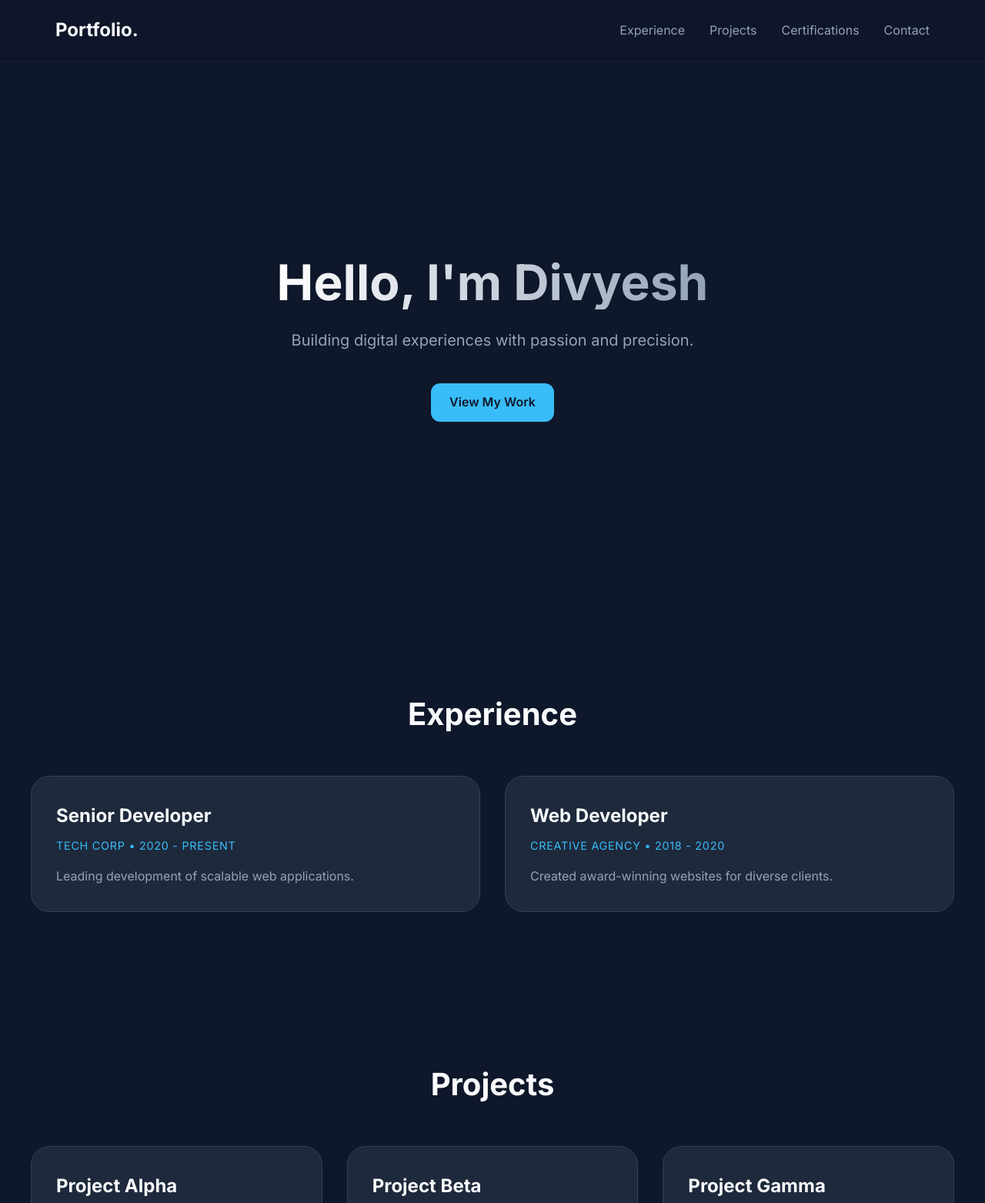
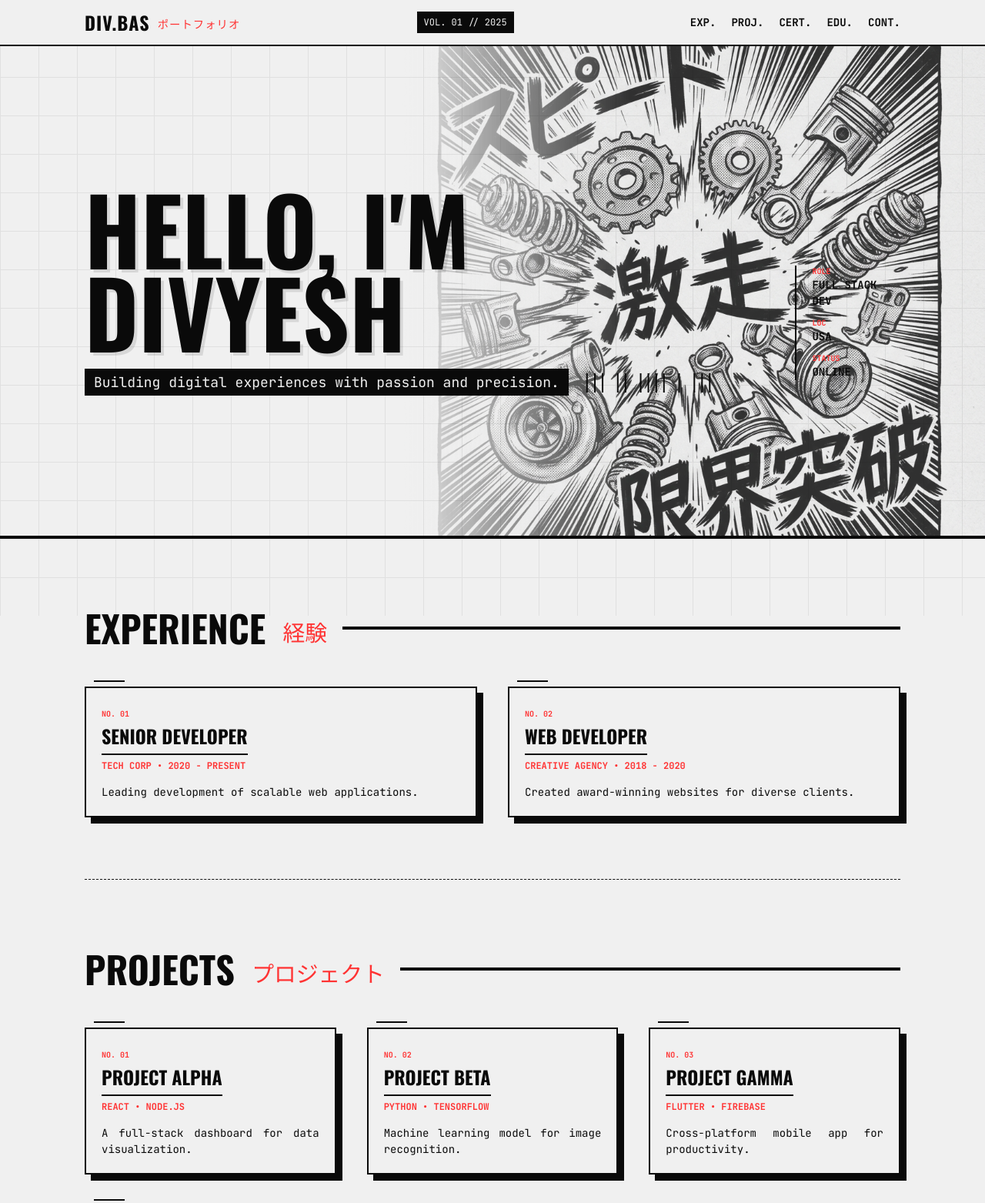
Before and after one commit to DivyeshBaskaran/divyeshbaskaran.github.io, a plain HTML site: page index.html in a window 1280 px wide. Shown: the top 1563 px of the page at 77% size. Drawn offline with nearby package versions, Linux system fonts and the light colour scheme.

Commit message:
Redesign: Japanese Car Magazine Aesthetic

```diff
--- /dev/null
+++ b/data/experience.js
@@ -0,0 +1,12 @@
+const experienceData = [
+    {
+        title: "Senior Developer",
+        subtitle: "Tech Corp • 2020 - Present",
+        text: "Leading development of scalable web applications."
+    },
+    {
+        title: "Web Developer",
+        subtitle: "Creative Agency • 2018 - 2020",
+        text: "Created award-winning websites for diverse clients."
+    }
+];
--- /dev/null
+++ b/data/profile.js
@@ -0,0 +1,9 @@
+const profileData = {
+    title: "Hello, I'm",
+    name: "Divyesh Baskaran",
+    subtitle: "Building digital experiences with passion and precision.",
+    highlight: "Divyesh",
+    contactText: "Interested in working together? Let's connect.",
+    email: "divyesh.baskaran@gmail.com",
+    footerText: "&copy; 2025 Divyesh Nemam Baskaran. All rights reserved."
+};
--- /dev/null
+++ b/data/projects.js
@@ -0,0 +1,22 @@
+const projectsData = [
+    {
+        title: "Project Alpha",
+        subtitle: "React • Node.js",
+        text: "A full-stack dashboard for data visualization."
+    },
+    {
+        title: "Project Beta",
+        subtitle: "Python • TensorFlow",
+        text: "Machine learning model for image recognition."
+    },
+    {
+        title: "Project Gamma",
+        subtitle: "Flutter • Firebase",
+        text: "Cross-platform mobile app for productivity."
+    },
+    {
+        title: "Project Delta",
+        subtitle: "Flutter • Firebase",
+        text: "Cross-platform mobile app for productivity."
+    },
+];
--- a/index.html
+++ b/index.html
@@ -5,101 +5,131 @@
     <meta charset="UTF-8">
     <meta name="viewport" content="width=device-width, initial-scale=1.0">
     <meta name="description" content="Personal portfolio and resume website">
-    <title>My Portfolio</title>
+    <title>DIV.BAS // PORTFOLIO</title>
     <link rel="preconnect" href="https://fonts.googleapis.com">
     <link rel="preconnect" href="https://fonts.gstatic.com" crossorigin>
-    <link href="https://fonts.googleapis.com/css2?family=Inter:wght@300;400;600;700&display=swap" rel="stylesheet">
+    <link
+        href="https://fonts.googleapis.com/css2?family=JetBrains+Mono:wght@400;700&family=Oswald:wght@400;500;700&display=swap"
+        rel="stylesheet">
     <link rel="stylesheet" href="style.css">
 </head>
 
 <body>
+    <div class="grid-overlay"></div>
+
     <header class="header">
-        <nav class="nav container">
-            <a href="#" class="logo">Portfolio.</a>
+        <div class="header-inner container">
+            <a href="#" class="logo">DIV.BAS<span class="jp">ポートフォリオ</span></a>
+            <div class="issue-number">VOL. 01 // 2025</div>
+            <nav class="nav">
                 <ul class="nav-links">
-                <li><a href="#experience">Experience</a></li>
-                <li><a href="#projects">Projects</a></li>
-                <li><a href="#certifications">Certifications</a></li>
-                <li><a href="#contact">Contact</a></li>
+                    <li><a href="#experience">EXP.</a></li>
+                    <li><a href="#projects">PROJ.</a></li>
+                    <li><a href="#certifications">CERT.</a></li>
+                    <li><a href="#education">EDU.</a></li>
+                    <li><a href="#contact">CONT.</a></li>
                 </ul>
             </nav>
+        </div>
     </header>
 
     <main>
-        <section id="hero" class="hero container">
-            <div class="hero-content">
-                <h1 class="hero-title">Hello, I'm <span class="highlight">Divyesh</span></h1>
-                <p class="hero-subtitle">Building digital experiences with passion and precision.</p>
-                <a href="#experience" class="btn btn-primary">View My Work</a>
+        <section id="hero" class="hero">
+            <div class="hero-bg"></div>
+            <div class="hero-content container">
+                <div class="hero-text-wrapper">
+                    <h1 class="hero-title" id="hero-title">DIVYESH<br>BASKARAN</h1>
+                    <div class="hero-subtitle-wrapper">
+                        <p class="hero-subtitle" id="hero-subtitle">BUILDING DIGITAL EXPERIENCES</p>
+                        <div class="barcode">||| || |||| | |||</div>
                     </div>
-        </section>
-
-        <section id="experience" class="section container">
-            <h2 class="section-title">Experience</h2>
-            <div class="card-grid">
-                <!-- Placeholder for experience items -->
-                <div class="card">
-                    <h3 class="card-title">Senior Developer</h3>
-                    <p class="card-subtitle">Tech Corp • 2020 - Present</p>
-                    <p class="card-text">Leading development of scalable web applications.</p>
                 </div>
-                <div class="card">
-                    <h3 class="card-title">Web Developer</h3>
-                    <p class="card-subtitle">Creative Agency • 2018 - 2020</p>
-                    <p class="card-text">Created award-winning websites for diverse clients.</p>
+                <div class="hero-specs">
+                    <div class="spec-item">
+                        <span class="spec-label">ROLE</span>
+                        <span class="spec-value">FULL STACK DEV</span>
+                    </div>
+                    <div class="spec-item">
+                        <span class="spec-label">LOC</span>
+                        <span class="spec-value">USA</span>
+                    </div>
+                    <div class="spec-item">
+                        <span class="spec-label">STATUS</span>
+                        <span class="spec-value">ONLINE</span>
+                    </div>
                 </div>
             </div>
         </section>
 
-        <section id="projects" class="section container">
-            <h2 class="section-title">Projects</h2>
-            <div class="card-grid">
-                <div class="card">
-                    <h3 class="card-title">Project Alpha</h3>
-                    <p class="card-subtitle">React • Node.js</p>
-                    <p class="card-text">A full-stack dashboard for data visualization.</p>
+        <div class="content-wrapper container">
+            <section id="experience" class="section">
+                <div class="section-header">
+                    <h2 class="section-title">EXPERIENCE <span class="jp">経験</span></h2>
+                    <div class="section-line"></div>
                 </div>
-                <div class="card">
-                    <h3 class="card-title">Project Beta</h3>
-                    <p class="card-subtitle">Python • TensorFlow</p>
-                    <p class="card-text">Machine learning model for image recognition.</p>
-                </div>
-                <div class="card">
-                    <h3 class="card-title">Project Gamma</h3>
-                    <p class="card-subtitle">Flutter • Firebase</p>
-                    <p class="card-text">Cross-platform mobile app for productivity.</p>
-                </div>
+                <div class="magazine-grid" id="experience-list">
+                    <!-- Dynamic Content -->
                 </div>
             </section>
 
-        <section id="certifications" class="section container">
-            <h2 class="section-title">Certifications</h2>
-            <div class="card-grid">
-                <!-- Placeholder for certifications -->
-                <div class="card">
-                    <h3 class="card-title">AWS Certified Solutions Architect</h3>
-                    <p class="card-subtitle">Amazon Web Services</p>
+            <section id="projects" class="section">
+                <div class="section-header">
+                    <h2 class="section-title">PROJECTS <span class="jp">プロジェクト</span></h2>
+                    <div class="section-line"></div>
                 </div>
-                <div class="card">
-                    <h3 class="card-title">Google Professional Cloud Developer</h3>
-                    <p class="card-subtitle">Google Cloud</p>
-                </div>
+                <div class="magazine-grid" id="projects-list">
+                    <!-- Dynamic Content -->
                 </div>
             </section>
 
-        <section id="contact" class="section container">
-            <h2 class="section-title">Get In Touch</h2>
-            <p class="contact-text">Interested in working together? Let's connect.</p>
-            <a href="mailto:hello@example.com" class="btn btn-secondary">Email Me</a>
+            <section id="certifications" class="section">
+                <div class="section-header">
+                    <h2 class="section-title">CERTIFICATIONS <span class="jp">資格</span></h2>
+                    <div class="section-line"></div>
+                </div>
+                <div class="magazine-grid" id="certifications-list">
+                    <!-- Dynamic Content -->
+                </div>
             </section>
+
+            <section id="education" class="section">
+                <div class="section-header">
+                    <h2 class="section-title">EDUCATION <span class="jp">教育</span></h2>
+                    <div class="section-line"></div>
+                </div>
+                <div class="magazine-grid" id="education-list">
+                    <!-- Dynamic Content -->
+                </div>
+            </section>
+
+            <section id="contact" class="section contact-section">
+                <div class="section-header">
+                    <h2 class="section-title">CONTACT <span class="jp">連絡</span></h2>
+                    <div class="section-line"></div>
+                </div>
+                <div class="contact-box">
+                    <p class="contact-text" id="contact-text">READY TO START?</p>
+                    <a href="mailto:hello@example.com" class="btn btn-primary" id="contact-email">SEND TRANSMISSION</a>
+                </div>
+            </section>
+        </div>
     </main>
 
     <footer class="footer">
-        <div class="container">
-            <p>&copy; 2025 Divyesh Baskaran. All rights reserved.</p>
+        <div class="container footer-inner">
+            <p id="footer-text">&copy; 2025 DIVYESH BASKARAN</p>
+            <div class="footer-deco">ENGINEERED IN 2025</div>
         </div>
     </footer>
 
+    <!-- Data Scripts -->
+    <script src="data/profile.js"></script>
+    <script src="data/experience.js"></script>
+    <script src="data/projects.js"></script>
+    <script src="data/certifications.js"></script>
+    <script src="data/education.js"></script>
+
+    <!-- Main Script -->
     <script src="script.js"></script>
 </body>
 
--- a/script.js
+++ b/script.js
@@ -1,7 +1,57 @@
 document.addEventListener('DOMContentLoaded', () => {
     console.log('Portfolio loaded successfully');
 
-    // Smooth scrolling for navigation links
+    // Render Content
+    renderProfile();
+    renderSection('experience-list', experienceData);
+    renderSection('projects-list', projectsData);
+    renderSection('certifications-list', certificationsData);
+    renderSection('education-list', educationData);
+
+    // Initialize Animations
+    initializeAnimations();
+    initializeSmoothScroll();
+});
+
+function renderProfile() {
+    if (typeof profileData === 'undefined') return;
+
+    const titleEl = document.getElementById('hero-title');
+    if (titleEl) {
+        titleEl.innerHTML = `${profileData.title} <span class="highlight">${profileData.highlight}</span>`;
+    }
+
+    const subtitleEl = document.getElementById('hero-subtitle');
+    if (subtitleEl) subtitleEl.textContent = profileData.subtitle;
+
+    const contactTextEl = document.getElementById('contact-text');
+    if (contactTextEl) contactTextEl.textContent = profileData.contactText;
+
+    const contactEmailEl = document.getElementById('contact-email');
+    if (contactEmailEl) contactEmailEl.href = `mailto:${profileData.email}`;
+
+    const footerTextEl = document.getElementById('footer-text');
+    if (footerTextEl) footerTextEl.innerHTML = profileData.footerText;
+}
+
+function renderSection(elementId, data) {
+    const container = document.getElementById(elementId);
+    if (!container || typeof data === 'undefined') return;
+
+    container.innerHTML = data.map((item, index) => `
+        <div class="card">
+            <div class="card-header">
+                <span class="spec-label">NO. 0${index + 1}</span>
+            </div>
+            <h3 class="card-title">${item.title}</h3>
+            <p class="card-subtitle">${item.subtitle}</p>
+            ${item.majors ? `<p class="card-text" style="margin-bottom: 0.5rem; font-weight: bold;">MAJORS: ${item.majors}</p>` : ''}
+            ${item.text ? `<p class="card-text">${item.text}</p>` : ''}
+        </div>
+    `).join('');
+}
+
+function initializeSmoothScroll() {
     document.querySelectorAll('a[href^="#"]').forEach(anchor => {
         anchor.addEventListener('click', function (e) {
             e.preventDefault();
@@ -13,8 +63,9 @@ document.addEventListener('DOMContentLoaded', () => {
             }
         });
     });
+}
 
-    // Simple intersection observer for fade-in animations
+function initializeAnimations() {
     const observerOptions = {
         threshold: 0.1
     };
@@ -28,11 +79,10 @@ document.addEventListener('DOMContentLoaded', () => {
         });
     }, observerOptions);
 
-    // Apply animation classes to cards
     document.querySelectorAll('.card').forEach(card => {
         card.style.opacity = '0';
         card.style.transform = 'translateY(20px)';
         card.style.transition = 'opacity 0.6s ease-out, transform 0.6s ease-out';
         observer.observe(card);
     });
-});
+}
--- a/style.css
+++ b/style.css
@@ -1,21 +1,17 @@
 :root {
-    /* Color Palette - Dark Theme */
-    --bg-primary: #0f172a;
-    --bg-secondary: #1e293b;
-    --text-primary: #f8fafc;
-    --text-secondary: #94a3b8;
-    --accent-primary: #38bdf8;
-    --accent-hover: #0ea5e9;
-    --border-color: #334155;
-
-    /* Spacing & Layout */
-    --container-width: 1200px;
-    --header-height: 80px;
-    --radius-md: 12px;
-    --radius-lg: 24px;
+    /* Magazine Palette */
+    --bg-paper: #f0f0f0;
+    --ink-black: #0a0a0a;
+    --racing-red: #ff3333;
+    --grid-line: #d0d0d0;
 
     /* Typography */
-    --font-sans: 'Inter', sans-serif;
+    --font-display: 'Oswald', sans-serif;
+    --font-mono: 'JetBrains Mono', monospace;
+
+    /* Layout */
+    --container-width: 1100px;
+    --header-height: 60px;
 }
 
 * {
@@ -24,76 +20,60 @@
     box-sizing: border-box;
 }
 
-html {
-    scroll-behavior: smooth;
+body {
+    font-family: var(--font-mono);
+    background-color: var(--bg-paper);
+    color: var(--ink-black);
+    line-height: 1.5;
+    overflow-x: hidden;
 }
 
-body {
-    font-family: var(--font-sans);
-    background-color: var(--bg-primary);
-    color: var(--text-primary);
-    line-height: 1.6;
-    -webkit-font-smoothing: antialiased;
+/* Grid Overlay */
+.grid-overlay {
+    position: fixed;
+    top: 0;
+    left: 0;
+    width: 100%;
+    height: 100%;
+    background-image:
+        linear-gradient(var(--grid-line) 1px, transparent 1px),
+        linear-gradient(90deg, var(--grid-line) 1px, transparent 1px);
+    background-size: 50px 50px;
+    pointer-events: none;
+    z-index: -1;
+    opacity: 0.5;
 }
 
 /* Utilities */
 .container {
     max-width: var(--container-width);
     margin: 0 auto;
-    padding: 0 2rem;
+    padding: 0 20px;
 }
 
-.highlight {
-    color: var(--accent-primary);
-}
-
-/* Buttons */
-.btn {
-    display: inline-block;
-    padding: 0.75rem 1.5rem;
-    border-radius: var(--radius-md);
-    font-weight: 600;
-    text-decoration: none;
-    transition: all 0.3s ease;
-}
-
-.btn-primary {
-    background-color: var(--accent-primary);
-    color: var(--bg-primary);
-}
-
-.btn-primary:hover {
-    background-color: var(--accent-hover);
-    transform: translateY(-2px);
-    box-shadow: 0 4px 12px rgba(56, 189, 248, 0.25);
-}
-
-.btn-secondary {
-    background-color: transparent;
-    border: 2px solid var(--accent-primary);
-    color: var(--accent-primary);
-}
-
-.btn-secondary:hover {
-    background-color: rgba(56, 189, 248, 0.1);
+.jp {
+    font-family: sans-serif;
+    font-weight: normal;
+    font-size: 0.6em;
+    margin-left: 10px;
+    color: var(--racing-red);
+    vertical-align: middle;
 }
 
 /* Header */
 .header {
     height: var(--header-height);
+    border-bottom: 2px solid var(--ink-black);
+    background-color: var(--bg-paper);
+    position: fixed;
+    top: 0;
+    width: 100%;
+    z-index: 1000;
     display: flex;
     align-items: center;
-    position: fixed;
-    top: 0;
-    left: 0;
-    width: 100%;
-    background-color: rgba(15, 23, 42, 0.8);
-    backdrop-filter: blur(10px);
-    z-index: 1000;
-    border-bottom: 1px solid rgba(255, 255, 255, 0.05);
 }
 
-.nav {
+.header-inner {
     display: flex;
     justify-content: space-between;
     align-items: center;
@@ -101,135 +81,305 @@ body {
 }
 
 .logo {
-    font-size: 1.5rem;
+    font-family: var(--font-display);
+    font-size: 24px;
     font-weight: 700;
-    color: var(--text-primary);
     text-decoration: none;
+    color: var(--ink-black);
+    text-transform: uppercase;
+    letter-spacing: 1px;
+}
+
+.issue-number {
+    font-size: 12px;
+    border: 1px solid var(--ink-black);
+    padding: 4px 8px;
+    background: var(--ink-black);
+    color: var(--bg-paper);
 }
 
 .nav-links {
     display: flex;
-    gap: 2rem;
+    gap: 20px;
     list-style: none;
 }
 
 .nav-links a {
-    color: var(--text-secondary);
     text-decoration: none;
-    font-weight: 500;
-    transition: color 0.3s ease;
+    color: var(--ink-black);
+    font-weight: 700;
+    font-size: 14px;
+    position: relative;
 }
 
-.nav-links a:hover {
-    color: var(--accent-primary);
+.nav-links a::after {
+    content: '';
+    position: absolute;
+    bottom: -4px;
+    left: 0;
+    width: 0;
+    height: 2px;
+    background-color: var(--racing-red);
+    transition: width 0.3s;
 }
 
-/* Hero Section */
+.nav-links a:hover::after {
+    width: 100%;
+}
+
+/* Hero */
 .hero {
-    min-height: 100vh;
+    min-height: 80vh;
+    position: relative;
     display: flex;
     align-items: center;
-    justify-content: center;
-    text-align: center;
-    padding-top: var(--header-height);
+    border-bottom: 4px solid var(--ink-black);
+    margin-top: var(--header-height);
+    overflow: hidden;
+}
+
+.hero-bg {
+    position: absolute;
+    top: 0;
+    right: 0;
+    width: 60%;
+    height: 100%;
+    background-image: url('assets/hero_bg.png');
+    background-size: cover;
+    background-position: center;
+    opacity: 0.8;
+    mix-blend-mode: multiply;
+    z-index: -1;
+    mask-image: linear-gradient(to left, black 60%, transparent 100%);
+    -webkit-mask-image: linear-gradient(to left, black 60%, transparent 100%);
+}
+
+.hero-content {
+    width: 100%;
+    display: flex;
+    justify-content: space-between;
+    align-items: flex-end;
 }
 
 .hero-title {
-    font-size: 4rem;
-    line-height: 1.1;
-    margin-bottom: 1.5rem;
-    background: linear-gradient(to right, #fff, #94a3b8);
-    -webkit-background-clip: text;
-    -webkit-text-fill-color: transparent;
+    font-family: var(--font-display);
+    font-size: 120px;
+    line-height: 0.9;
+    font-weight: 700;
+    text-transform: uppercase;
+    color: var(--ink-black);
+    margin-bottom: 20px;
+    text-shadow: 4px 4px 0px rgba(0, 0, 0, 0.1);
 }
 
 .hero-subtitle {
-    font-size: 1.25rem;
-    color: var(--text-secondary);
-    margin-bottom: 2.5rem;
-    max-width: 600px;
-    margin-left: auto;
-    margin-right: auto;
+    font-size: 18px;
+    background-color: var(--ink-black);
+    color: var(--bg-paper);
+    display: inline-block;
+    padding: 4px 12px;
+    margin-right: 20px;
+}
+
+.hero-subtitle-wrapper {
+    display: flex;
+    align-items: center;
+}
+
+.barcode {
+    font-family: 'Libre Barcode 39', cursive;
+    /* Fallback if not loaded */
+    font-size: 24px;
+    letter-spacing: 2px;
+}
+
+.hero-specs {
+    display: flex;
+    flex-direction: column;
+    gap: 10px;
+    border-left: 2px solid var(--ink-black);
+    padding-left: 20px;
+    margin-bottom: 20px;
+}
+
+.spec-item {
+    display: flex;
+    flex-direction: column;
+}
+
+.spec-label {
+    font-size: 10px;
+    color: var(--racing-red);
+    font-weight: 700;
+}
+
+.spec-value {
+    font-size: 14px;
+    font-weight: 700;
 }
 
 /* Sections */
 .section {
-    padding: 6rem 0;
+    padding: 80px 0;
+    border-bottom: 1px dashed var(--ink-black);
+}
+
+.section-header {
+    display: flex;
+    align-items: center;
+    margin-bottom: 40px;
 }
 
 .section-title {
-    font-size: 2.5rem;
-    margin-bottom: 3rem;
-    text-align: center;
+    font-family: var(--font-display);
+    font-size: 48px;
+    text-transform: uppercase;
+    white-space: nowrap;
+    margin-right: 20px;
 }
 
-/* Cards */
-.card-grid {
+.section-line {
+    height: 4px;
+    background-color: var(--ink-black);
+    width: 100%;
+}
+
+/* Magazine Grid */
+.magazine-grid {
     display: grid;
     grid-template-columns: repeat(auto-fit, minmax(300px, 1fr));
-    gap: 2rem;
+    gap: 40px;
 }
 
 .card {
-    background-color: var(--bg-secondary);
-    padding: 2rem;
-    border-radius: var(--radius-lg);
-    border: 1px solid var(--border-color);
-    transition: transform 0.3s ease, box-shadow 0.3s ease;
+    border: 2px solid var(--ink-black);
+    padding: 20px;
+    background-color: var(--bg-paper);
+    position: relative;
+    transition: transform 0.2s;
+    box-shadow: 8px 8px 0px var(--ink-black);
 }
 
 .card:hover {
-    transform: translateY(-5px);
-    box-shadow: 0 10px 30px rgba(0, 0, 0, 0.2);
-    border-color: var(--accent-primary);
+    transform: translate(-4px, -4px);
+    box-shadow: 12px 12px 0px var(--racing-red);
+}
+
+.card::before {
+    content: '';
+    position: absolute;
+    top: -10px;
+    left: 10px;
+    width: 40px;
+    height: 2px;
+    background-color: var(--ink-black);
 }
 
 .card-title {
-    font-size: 1.5rem;
-    margin-bottom: 0.5rem;
-    color: var(--text-primary);
+    font-family: var(--font-display);
+    font-size: 24px;
+    text-transform: uppercase;
+    margin-bottom: 5px;
+    border-bottom: 2px solid var(--ink-black);
+    padding-bottom: 5px;
+    display: inline-block;
 }
 
 .card-subtitle {
-    color: var(--accent-primary);
-    font-size: 0.9rem;
-    margin-bottom: 1rem;
+    font-size: 12px;
+    color: var(--racing-red);
+    font-weight: 700;
     text-transform: uppercase;
-    letter-spacing: 0.05em;
+    margin-bottom: 15px;
 }
 
 .card-text {
-    color: var(--text-secondary);
+    font-size: 14px;
+    text-align: justify;
 }
 
 /* Contact */
-.contact-text {
+.contact-box {
+    border: 4px solid var(--ink-black);
+    padding: 60px;
     text-align: center;
-    font-size: 1.25rem;
-    color: var(--text-secondary);
-    margin-bottom: 2rem;
+    background-image: repeating-linear-gradient(45deg,
+            transparent,
+            transparent 10px,
+            rgba(0, 0, 0, 0.05) 10px,
+            rgba(0, 0, 0, 0.05) 20px);
 }
 
-#contact {
-    text-align: center;
+.contact-text {
+    font-family: var(--font-display);
+    font-size: 36px;
+    margin-bottom: 30px;
+}
+
+.btn-primary {
+    display: inline-block;
+    background-color: var(--racing-red);
+    color: white;
+    padding: 15px 40px;
+    text-decoration: none;
+    font-family: var(--font-display);
+    font-size: 20px;
+    text-transform: uppercase;
+    border: 2px solid var(--ink-black);
+    transition: all 0.2s;
+}
+
+.btn-primary:hover {
+    background-color: var(--ink-black);
+    color: var(--racing-red);
 }
 
 /* Footer */
 .footer {
-    padding: 3rem 0;
-    text-align: center;
-    color: var(--text-secondary);
-    border-top: 1px solid var(--border-color);
-    margin-top: 4rem;
+    padding: 40px 0;
+    background-color: var(--ink-black);
+    color: var(--bg-paper);
+}
+
+.footer-inner {
+    display: flex;
+    justify-content: space-between;
+    align-items: center;
+}
+
+.footer-deco {
+    font-family: var(--font-display);
+    letter-spacing: 2px;
+    color: var(--racing-red);
 }
 
 /* Responsive */
 @media (max-width: 768px) {
     .hero-title {
-        font-size: 2.5rem;
+        font-size: 60px;
+    }
+
+    .hero-bg {
+        width: 100%;
+        opacity: 0.2;
+    }
+
+    .hero-content {
+        flex-direction: column;
+        align-items: flex-start;
+    }
+
+    .hero-specs {
+        flex-direction: row;
+        border-left: none;
+        border-top: 2px solid var(--ink-black);
+        padding-left: 0;
+        padding-top: 20px;
+        width: 100%;
+        justify-content: space-between;
     }
 
     .nav-links {
-        display: none; /* Simple mobile menu hide for MVP */
+        display: none;
     }
 }
```
Also changed, not shown: data/certifications.js (added, +12 -0 lines), data/education.js (added, +8 -0 lines), assets/hero_bg.png (added). Lines whose indentation alone changed are shown as unchanged.
